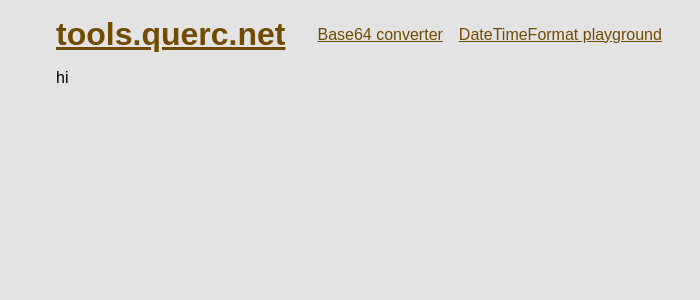
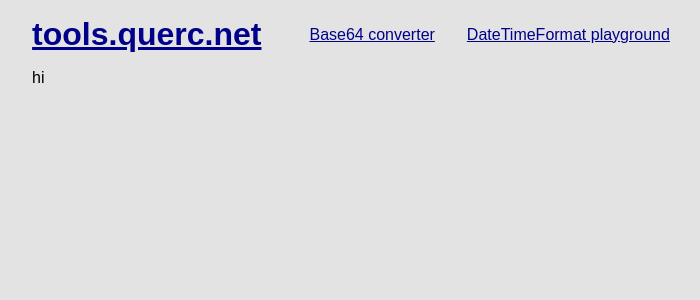
Before and after one commit to lindsayevans/tools.querc.net, a React (Vite) app: page / in a window 1280 px wide. Shown: the top 300 px of the page, without its empty margins (281-981 px from the left). Built offline with nearby package versions, Linux system fonts and the light colour scheme.

Commit message:
feat: basic layout

```diff
--- a/src/main.scss
+++ b/src/main.scss
@@ -15,11 +15,11 @@ body {
 
 a:link,
 a:visited {
-  color: #724a00;
-  transition: color 0.15s ease-in-out;
+  color: darkblue;
+  transition: all 0.15s ease-in-out;
 }
 
 a:hover,
 a:active {
-  color: #9d0000;
+  color: rebeccapurple;
 }
--- a/src/routes/Layout.scss
+++ b/src/routes/Layout.scss
@@ -27,9 +27,16 @@ header {
   nav ul {
     display: flex;
     align-items: flex-start;
-    gap: 1rem;
     margin: 0;
     padding: 0;
     list-style-type: none;
+
+    a {
+      display: block;
+      padding: 0.5rem 1rem;
+      &.active {
+        background-color: yellowgreen;
+      }
+    }
   }
 }
--- a/src/routes/Layout.tsx
+++ b/src/routes/Layout.tsx
@@ -1,5 +1,5 @@
 import React from 'react';
-import { Link, Outlet } from 'react-router-dom';
+import { Link, NavLink, Outlet } from 'react-router-dom';
 
 import './Layout.scss';
 
@@ -13,10 +13,24 @@ export const Layout = () => {
         <nav>
           <ul>
             <li>
-              <Link to={`/base-64`}>Base64 converter</Link>
+              <NavLink
+                to={`/base-64`}
+                className={({ isActive, isPending }) =>
+                  isActive ? 'active' : isPending ? 'pending' : ''
+                }
+              >
+                Base64 converter
+              </NavLink>
             </li>
             <li>
-              <Link to={`/date-time-format`}>DateTimeFormat playground</Link>
+              <NavLink
+                to={`/date-time-format`}
+                className={({ isActive, isPending }) =>
+                  isActive ? 'active' : isPending ? 'pending' : ''
+                }
+              >
+                DateTimeFormat playground
+              </NavLink>
             </li>
           </ul>
         </nav>
```
